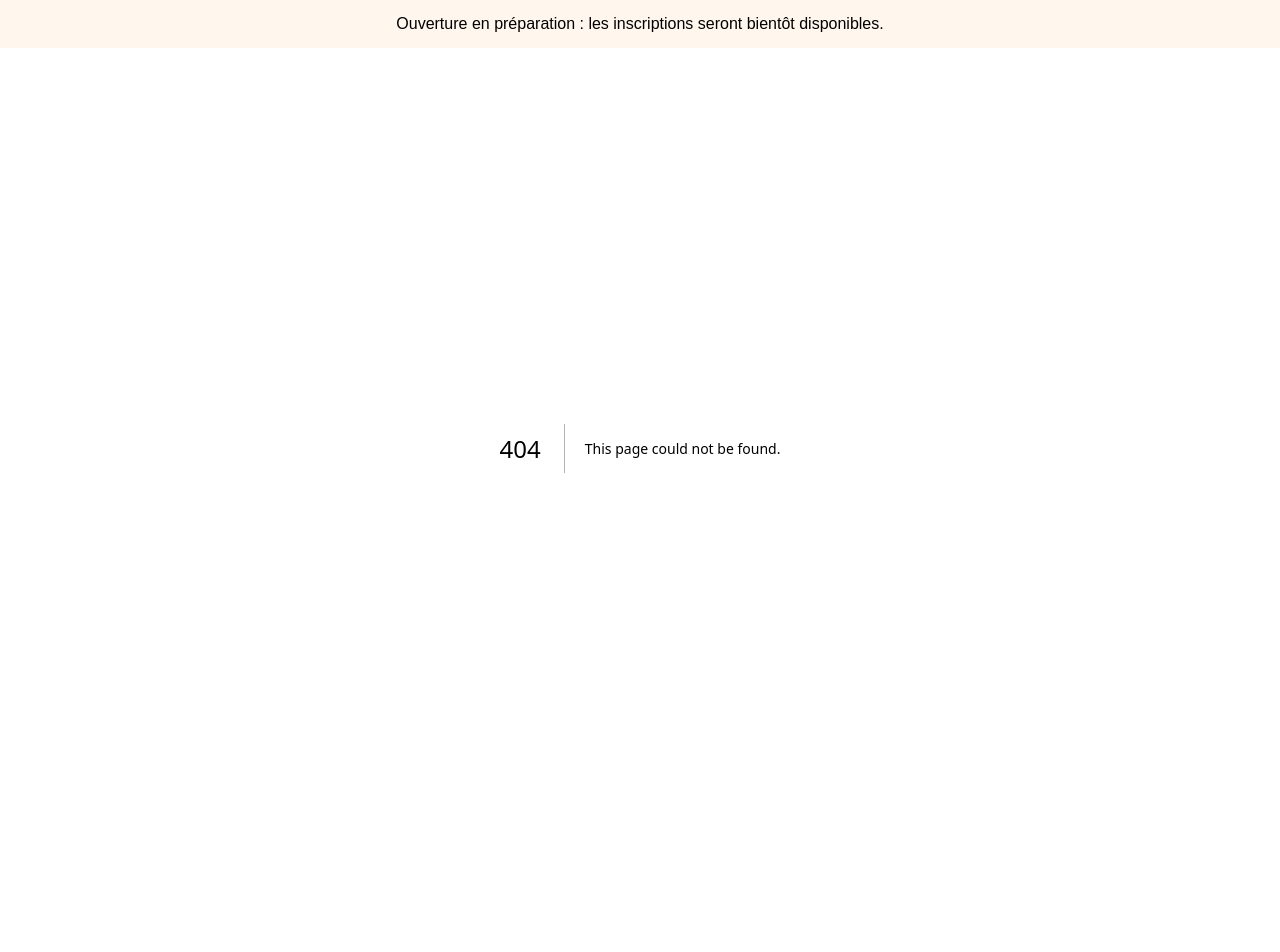
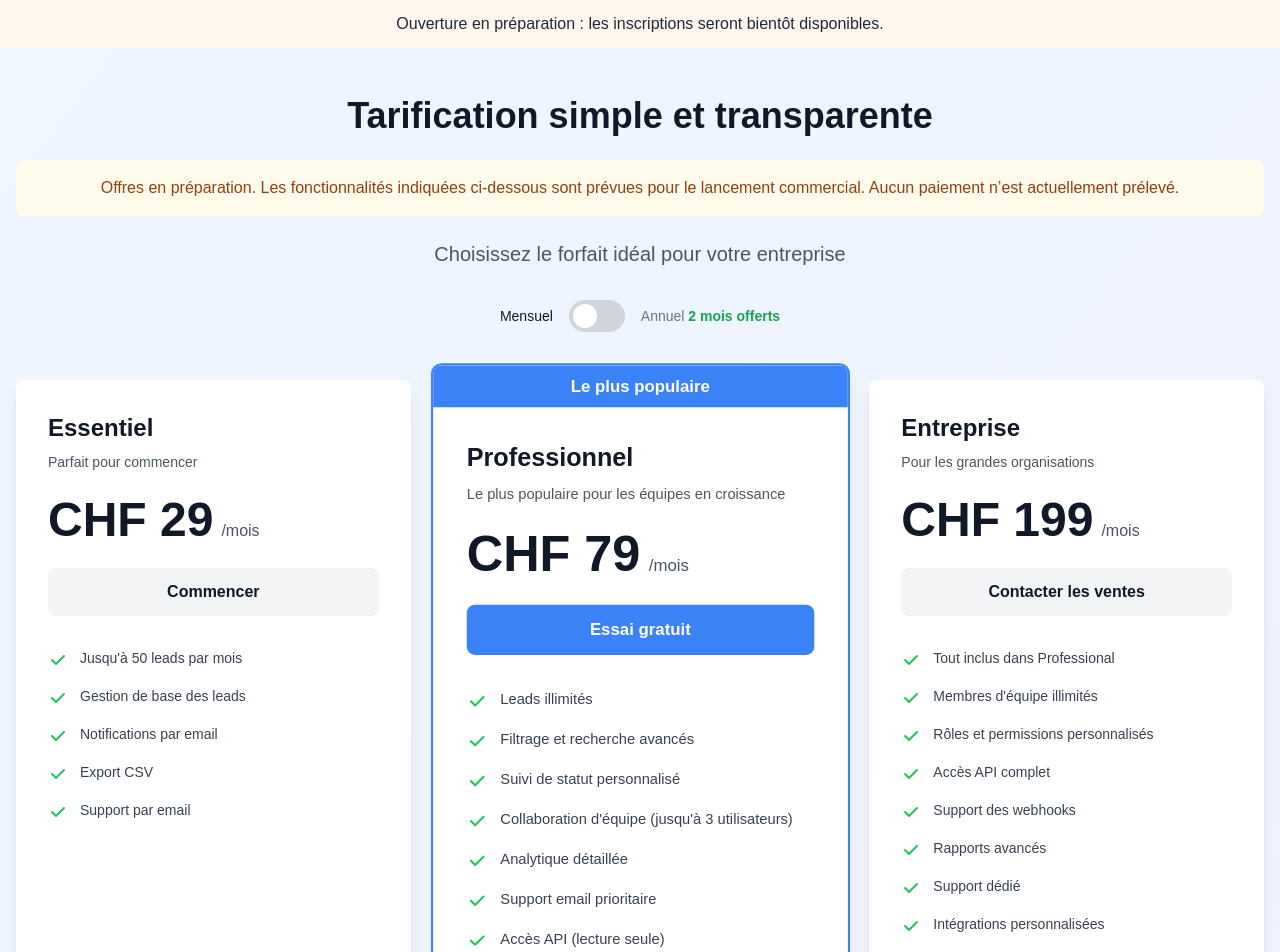
Before and after one commit to infofbentretiens-code/leadsbuilder, a Next.js app: page /pricing in a window 1280 px wide. Before the commit this address had no page. Shown: the top 952 px of the page. Before the commit the page ends 848 px from the top, so only its background shows below. Built offline with nearby package versions, Linux system fonts and the light colour scheme.

Commit message:
Ajouter app/pricing

```diff
--- /dev/null
+++ b/app/pricing/page.js
@@ -0,0 +1,226 @@
+'use client';
+
+import Link from 'next/link';
+import { useState } from 'react';
+
+export default function PricingPage() {
+  const [billingCycle, setBillingCycle] = useState('monthly');
+
+  const plans = [
+    {
+      id: 'starter', name: 'Essentiel',
+      monthlyPrice: 29,
+      annualPrice: 290,
+      description: 'Parfait pour commencer',
+      features: [
+        'Jusqu\'à 50 leads par mois',
+        'Gestion de base des leads',
+        'Notifications par email',
+        'Export CSV',
+        'Support par email',
+      ],
+      cta: 'Commencer',
+      highlighted: false,
+    },
+    {
+      id: 'professional', name: 'Professionnel',
+      monthlyPrice: 79,
+      annualPrice: 790,
+      description: 'Le plus populaire pour les équipes en croissance',
+      features: [
+        'Leads illimités',
+        'Filtrage et recherche avancés',
+        'Suivi de statut personnalisé',
+        'Collaboration d\'équipe (jusqu\'à 3 utilisateurs)',
+        'Analytique détaillée',
+        'Support email prioritaire',
+        'Accès API (lecture seule)',
+      ],
+      cta: 'Essai gratuit',
+      highlighted: true,
+    },
+    {
+      id: 'enterprise', name: 'Entreprise',
+      monthlyPrice: 199,
+      annualPrice: 1990,
+      description: 'Pour les grandes organisations',
+      features: [
+        'Tout inclus dans Professional',
+        'Membres d\'équipe illimités',
+        'Rôles et permissions personnalisés',
+        'Accès API complet',
+        'Support des webhooks',
+        'Rapports avancés',
+        'Support dédié',
+        'Intégrations personnalisées',
+      ],
+      cta: 'Contacter les ventes',
+      highlighted: false,
+    },
+  ];
+
+  const getCurrentPrice = (plan) => {
+    return billingCycle === 'monthly' ? plan.monthlyPrice : plan.annualPrice;
+  };
+
+  return (
+    <div className="min-h-screen bg-gradient-to-br from-blue-50 to-indigo-50 py-12 px-4">
+      <div className="max-w-7xl mx-auto">
+        <div className="text-center mb-12">
+          <h1 className="text-4xl font-bold text-gray-900 mb-4">
+            Tarification simple et transparente
+          </h1>
+<p className="text-center text-amber-800 bg-amber-50 p-4 rounded-lg my-6">Offres en préparation. Les fonctionnalités indiquées ci-dessous sont prévues pour le lancement commercial. Aucun paiement n’est actuellement prélevé.</p>
+          <p className="text-xl text-gray-600 mb-8">
+            Choisissez le forfait idéal pour votre entreprise
+          </p>
+
+          <div className="flex justify-center items-center gap-4 mb-12">
+            <span className={`text-sm font-medium ${billingCycle === 'monthly' ? 'text-gray-900' : 'text-gray-500'}`}>
+              Mensuel
+            </span>
+            <button
+              onClick={() => setBillingCycle(billingCycle === 'monthly' ? 'annual' : 'monthly')}
+              className="relative inline-flex h-8 w-14 items-center rounded-full bg-gray-300"
+            >
+              <span
+                className={`inline-block h-6 w-6 transform rounded-full bg-white transition ${
+                  billingCycle === 'annual' ? 'translate-x-7' : 'translate-x-1'
+                }`}
+              />
+            </button>
+            <span className={`text-sm font-medium ${billingCycle === 'annual' ? 'text-gray-900' : 'text-gray-500'}`}>
+              Annuel <span className="text-green-600 font-bold">2 mois offerts</span>
+            </span>
+          </div>
+        </div>
+
+        <div className="grid md:grid-cols-3 gap-8 mb-12">
+          {plans.map((plan) => (
+            <div
+              key={plan.name}
+              className={`rounded-lg shadow-lg overflow-hidden transition transform hover:scale-105 ${
+                plan.highlighted
+                  ? 'ring-2 ring-blue-500 md:scale-105 bg-white'
+                  : 'bg-white'
+              }`}
+            >
+              {plan.highlighted && (
+                <div className="bg-blue-500 text-white text-center py-2 font-semibold">
+                  Le plus populaire
+                </div>
+              )}
+
+              <div className="p-8">
+                <h3 className="text-2xl font-bold text-gray-900 mb-2">
+                  {plan.name}
+                </h3>
+                <p className="text-gray-600 text-sm mb-6">{plan.description}</p>
+
+                <div className="mb-6">
+                  <span className="text-5xl font-bold text-gray-900">
+                    CHF {getCurrentPrice(plan)}
+                  </span>
+                  <span className="text-gray-600 ml-2">
+                    /{billingCycle === 'monthly' ? 'mois' : 'an'}
+                  </span>
+                </div>
+
+                <Link
+                  href={`/auth/signup?plan=${plan.id}&billing=${billingCycle}`}
+                  className={`block w-full py-3 px-6 rounded-lg font-semibold text-center transition mb-8 ${
+                    plan.highlighted
+                      ? 'bg-blue-500 text-white hover:bg-blue-600'
+                      : 'bg-gray-100 text-gray-900 hover:bg-gray-200'
+                  }`}
+                >
+                  {plan.cta}
+                </Link>
+
+                <div className="space-y-4">
+                  {plan.features.map((feature) => (
+                    <div key={feature} className="flex items-start">
+                      <svg
+                        className="h-5 w-5 text-green-500 mr-3 flex-shrink-0 mt-0.5"
+                        fill="currentColor"
+                        viewBox="0 0 20 20"
+                      >
+                        <path
+                          fillRule="evenodd"
+                          d="M16.707 5.293a1 1 0 010 1.414l-8 8a1 1 0 01-1.414 0l-4-4a1 1 0 011.414-1.414L8 12.586l7.293-7.293a1 1 0 011.414 0z"
+                          clipRule="evenodd"
+                        />
+                      </svg>
+                      <span className="text-gray-700 text-sm">{feature}</span>
+                    </div>
+                  ))}
+                </div>
+              </div>
+            </div>
+          ))}
+        </div>
+
+        <div className="bg-white rounded-lg shadow-lg p-8 max-w-3xl mx-auto">
+          <h2 className="text-2xl font-bold text-gray-900 mb-8 text-center">
+            Questions fréquemment posées
+          </h2>
+
+          <div className="space-y-6">
+            <div>
+              <h3 className="font-semibold text-gray-900 mb-2">
+                Puis-je changer mon forfait à tout moment ?
+              </h3>
+              <p className="text-gray-600">
+                Oui, vous pouvez améliorer ou réduire votre forfait à tout moment. Les changements prennent effet immédiatement.
+              </p>
+            </div>
+
+            <div>
+              <h3 className="font-semibold text-gray-900 mb-2">
+                Offrez-vous un essai gratuit ?
+              </h3>
+              <p className="text-gray-600">
+                Oui, tous les forfaits comprennent un essai gratuit de 14 jours. Aucune carte de crédit requise pour commencer.
+              </p>
+            </div>
+
+            <div>
+              <h3 className="font-semibold text-gray-900 mb-2">
+                Quelles méthodes de paiement acceptez-vous ?
+              </h3>
+              <p className="text-gray-600">
+                Nous acceptons toutes les principales cartes de crédit, les virements bancaires et les moyens de paiement numériques via Stripe.
+              </p>
+            </div>
+
+            <div>
+              <h3 className="font-semibold text-gray-900 mb-2">
+                Y a-t-il un contrat ou des frais d'installation ?
+              </h3>
+              <p className="text-gray-600">
+                Aucun contrat, pas de frais d'installation. Annulez à tout moment. Payez uniquement ce que vous utilisez.
+              </p>
+            </div>
+
+            <div>
+              <h3 className="font-semibold text-gray-900 mb-2">
+                Offrez-vous des réductions pour la facturation annuelle ?
+              </h3>
+              <p className="text-gray-600">
+                Oui ! Les tarifs annuels prévus correspondent à dix mensualités, soit deux mois offerts.
+              </p>
+            </div>
+          </div>
+        </div>
+
+        <div className="text-center mt-12">
+          <p className="text-gray-600">
+            Des questions ? <Link href="/contact" className="text-blue-500 hover:text-blue-600 font-semibold">
+              Contactez notre équipe commerciale
+            </Link>
+          </p>
+        </div>
+      </div>
+    </div>
+  );
+}
```
